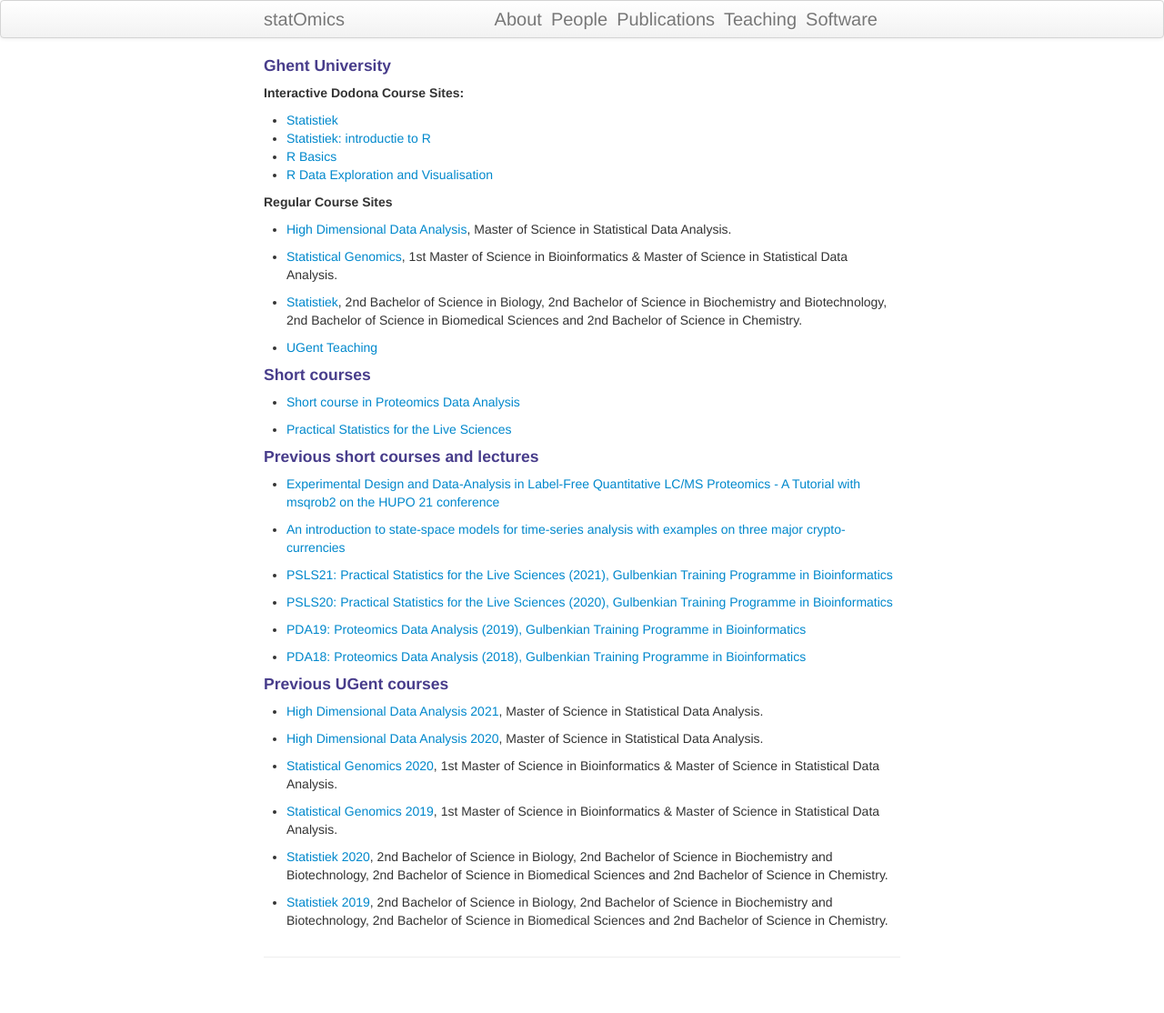
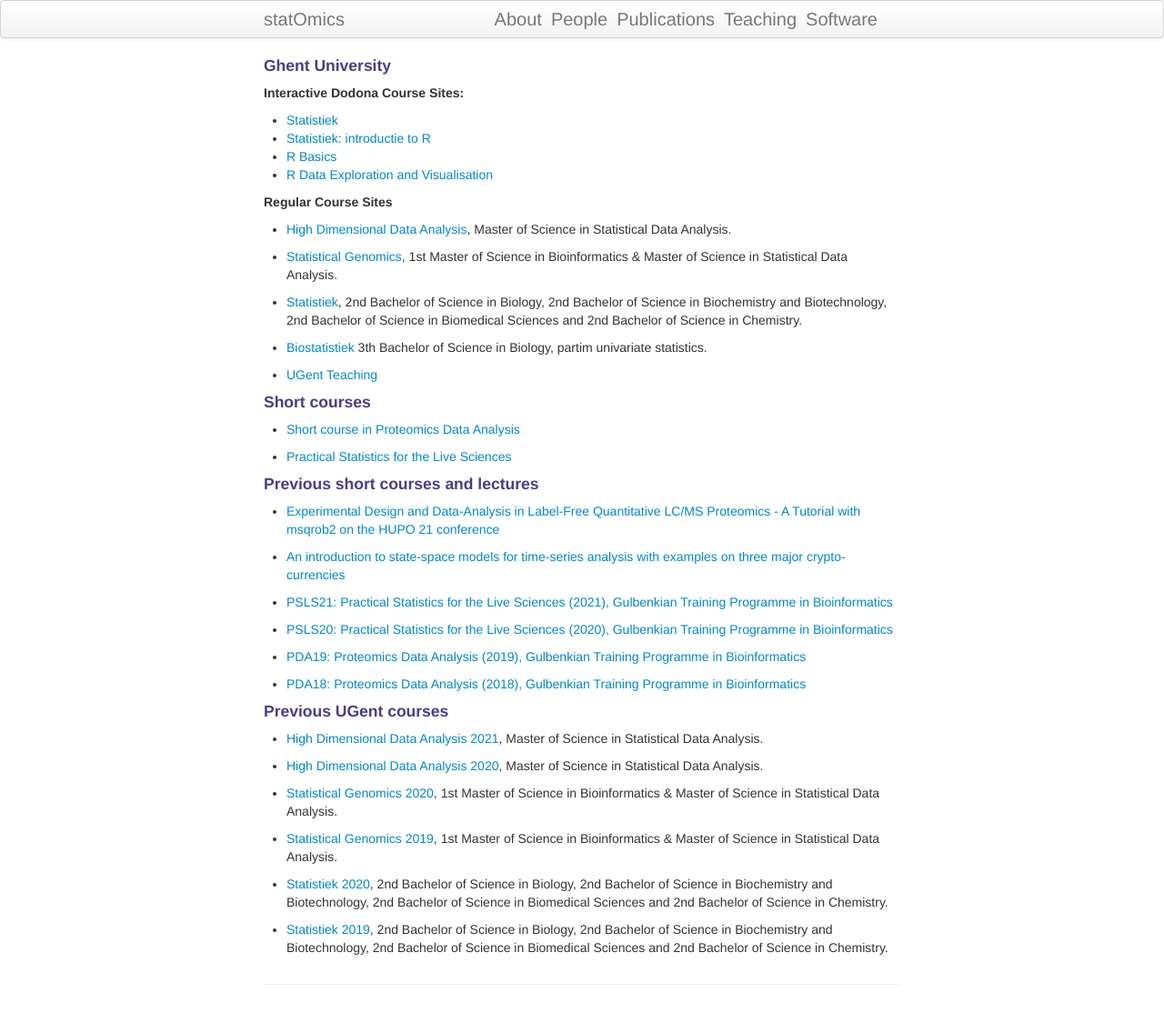
Before and after one commit to statOmics/statOmics.github.io, a Jekyll site: the page built from pages/teaching.md, in a window 1280 px wide. Shown: the whole page at 91% size. Built offline with Jekyll 4.4.1, drawn with Linux system fonts in a browser that asks for light colours; before the commit the page ends 1084 px from its top, so only the background shows below that.

```diff
--- a/pages/teaching.md
+++ b/pages/teaching.md
@@ -6,8 +6,8 @@ title: teaching
 #### Ghent University
 
 ##### Interactive Dodona Course Sites:
-- [Statistiek](https://dodona.ugent.be/nl/courses/469/)
-- [Statistiek: introductie to R](https://dodona.ugent.be/nl/courses/804/)
+- [Statistiek](https://dodona.ugent.be/en/courses/469/)
+- [Statistiek: introductie to R](https://dodona.ugent.be/en/courses/804/)
 - [R Basics](https://dodona.ugent.be/nl/courses/335/)
 - [R Data Exploration and Visualisation](https://dodona.ugent.be/nl/courses/345/)
 
@@ -19,13 +19,15 @@ title: teaching
 
 - [Statistiek](https://statomics.github.io/sbc21/), 2nd Bachelor of Science in Biology, 2nd Bachelor of Science in Biochemistry and Biotechnology, 2nd Bachelor of Science in Biomedical Sciences and 2nd Bachelor of Science in Chemistry.
 
+- [Biostatistiek](https://statomics.github.io/biostatistics21/) 3th Bachelor of Science in Biology, partim univariate statistics.
+
 - [UGent Teaching](https://telefoonboek.ugent.be/nl/people/801001441317)
 
 #### Short courses
 
-- [Short course in Proteomics Data Analysis](https://statomics.github.io/PDA21/)
+- [Short course in Proteomics Data Analysis](https://statomics.github.io/PDA/)
 
-- [Practical Statistics for the Live Sciences](https://statOmics.github.io/PSLS21/)
+- [Practical Statistics for the Live Sciences](https://statOmics.github.io/PSLS/)
 
 
 #### Previous short courses and lectures
```
